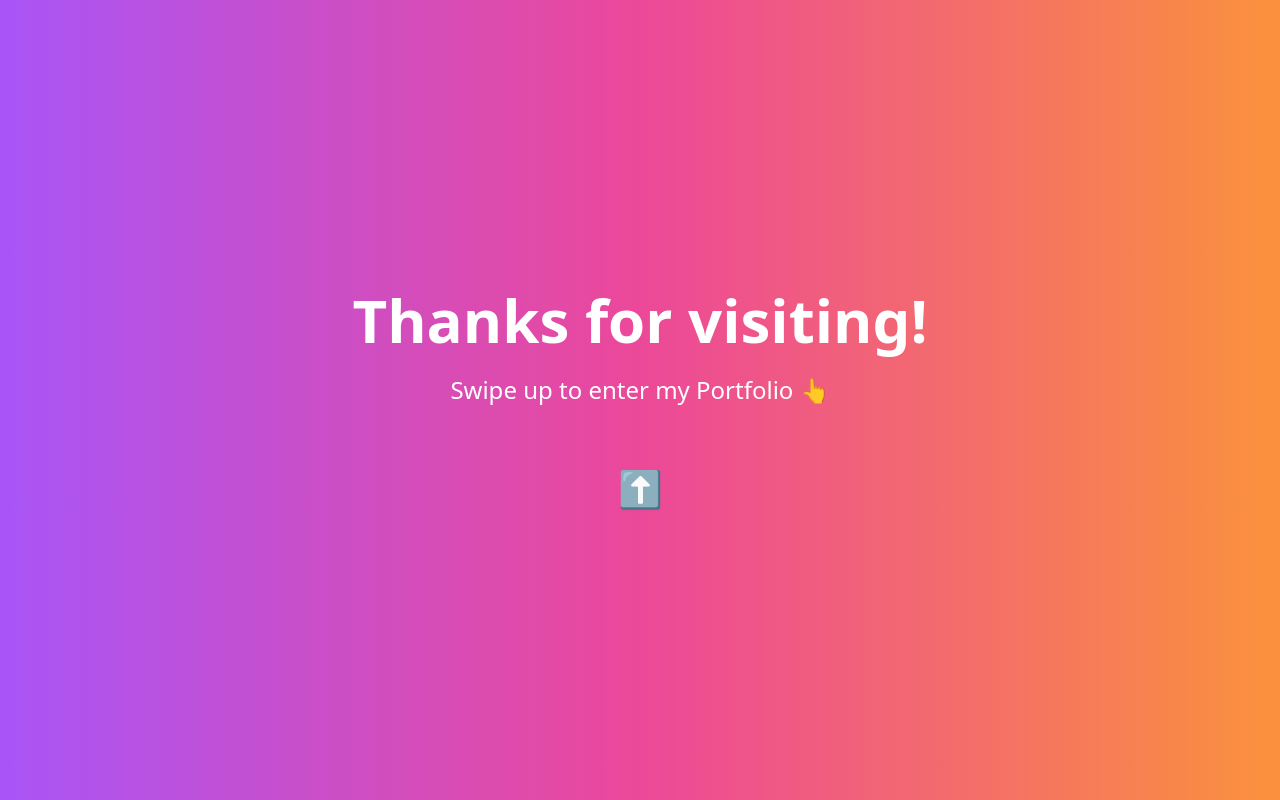
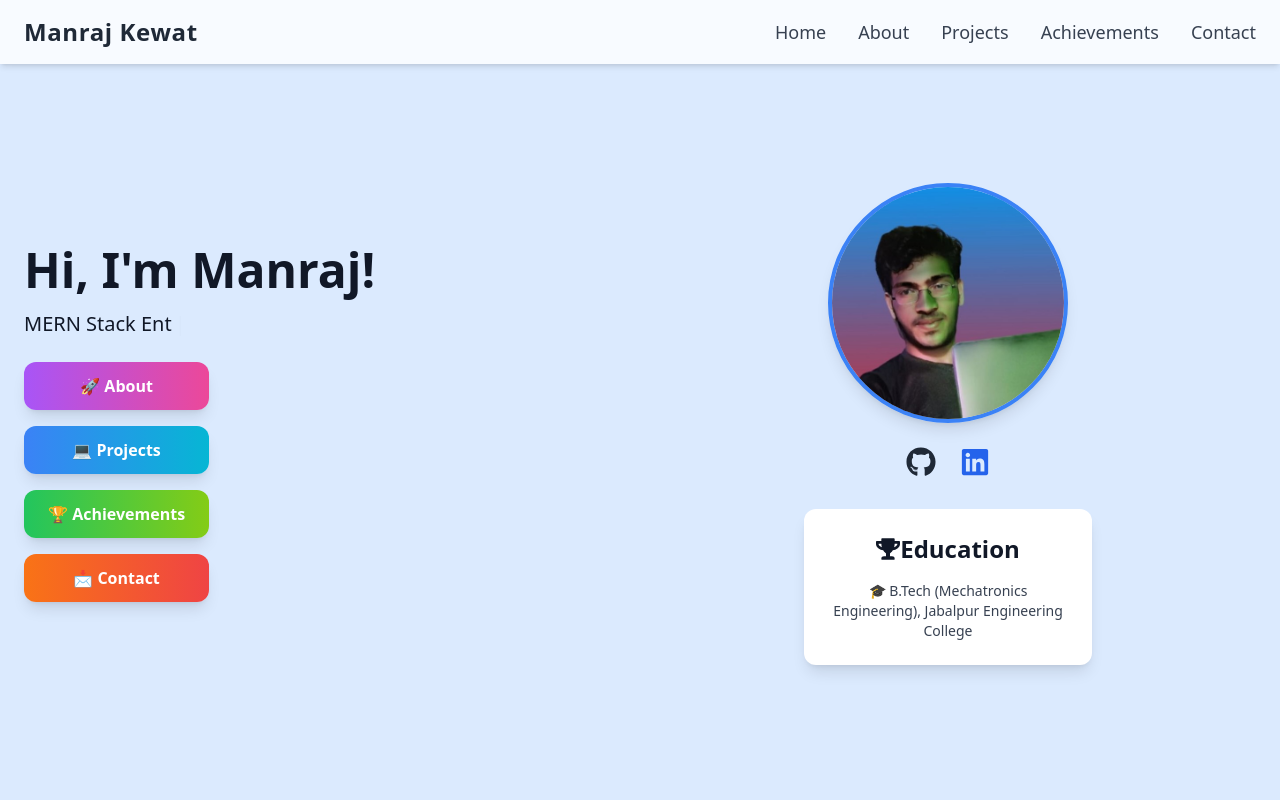
Before and after one commit to ManrajjiK/MyPortfolio, a React (Vite) app: page /#/home in a window 1280 px wide. Built offline with nearby package versions, Linux system fonts and the light colour scheme.

Commit message:
Initial commit with splash screen and portfolio updates

```diff
--- a/src/Components/Navbar.jsx
+++ b/src/Components/Navbar.jsx
@@ -6,7 +6,7 @@ function Navbar() {
   const [isOpen, setIsOpen] = useState(false);
 
   const navLinks = [
-    { name: "Home", path: "/" },
+    { name: "Home", path: "/home" },
     { name: "About", path: "/about" },
     { name: "Projects", path: "/projects" },
     { name: "Achievements", path: "/achievements" },
@@ -18,7 +18,7 @@ function Navbar() {
       <div className="max-w-7xl mx-auto flex justify-between items-center px-6 py-4">
         {/* Logo */}
         <div className="text-2xl font-extrabold tracking-wide text-gray-800 hover:text-blue-600 transition duration-300">
-          <Link to="/">Manraj Kewat</Link>
+          <Link to="/home">Manraj Kewat</Link>
         </div>
 
         {/* Desktop Links */}
```
Also changed, not shown: src/App.jsx (+5 -4 lines).
